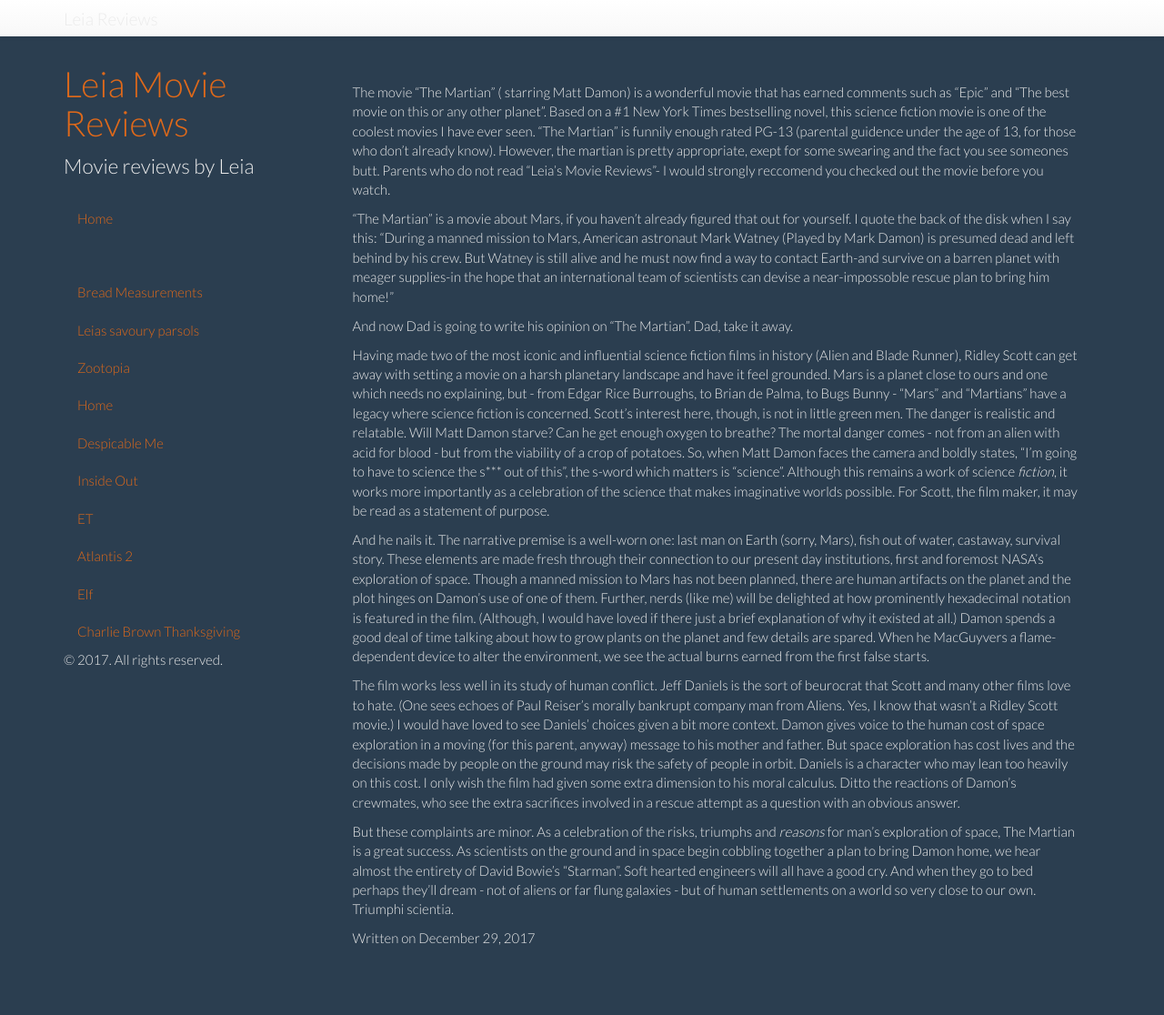
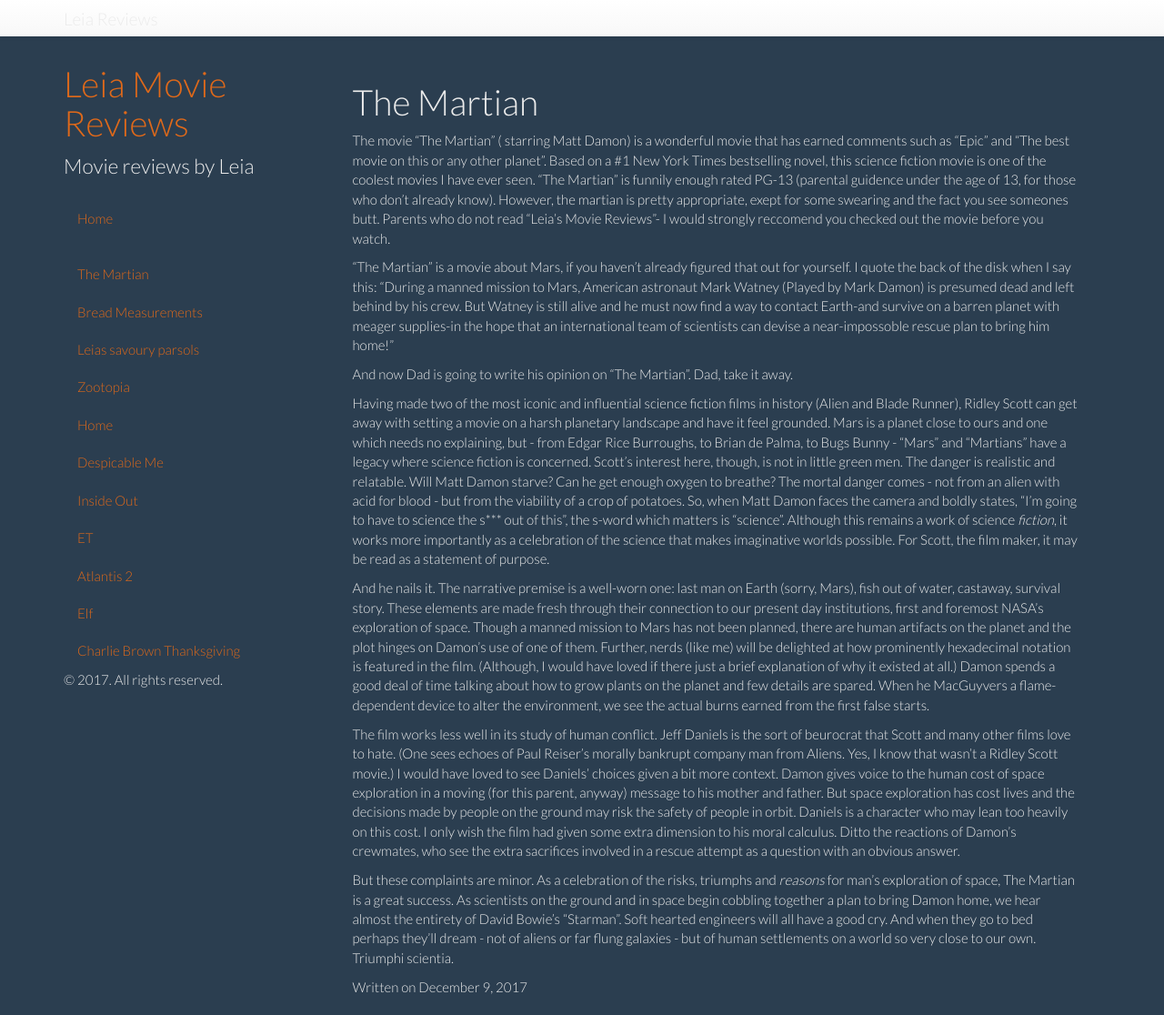
Before and after one commit to PirateGrunt/LeiaMovieReviews, a Jekyll site: the page built from _posts/2017-12-09-TheMartian.md, in a window 1280 px wide and 1116 px high. Shown: the whole window at 91% size. Built offline with Jekyll 4.4.1, drawn with Linux system fonts in a browser that asks for light colours; nearby versions of some CDN libraries; our own code applies the rules of GitHub Pages for plain Markdown files; library files that are not in the unit come from our copies.

Commit message:
Fix date and quote on The Martian

```diff
--- a/_posts/2017-12-0-TheMartian.md
+++ b/_posts/2017-12-09-TheMartian.md
@@ -1,5 +1,5 @@
 ---
-title: "The Martian
+title: "The Martian"
 layout: post
 ---
 
```
